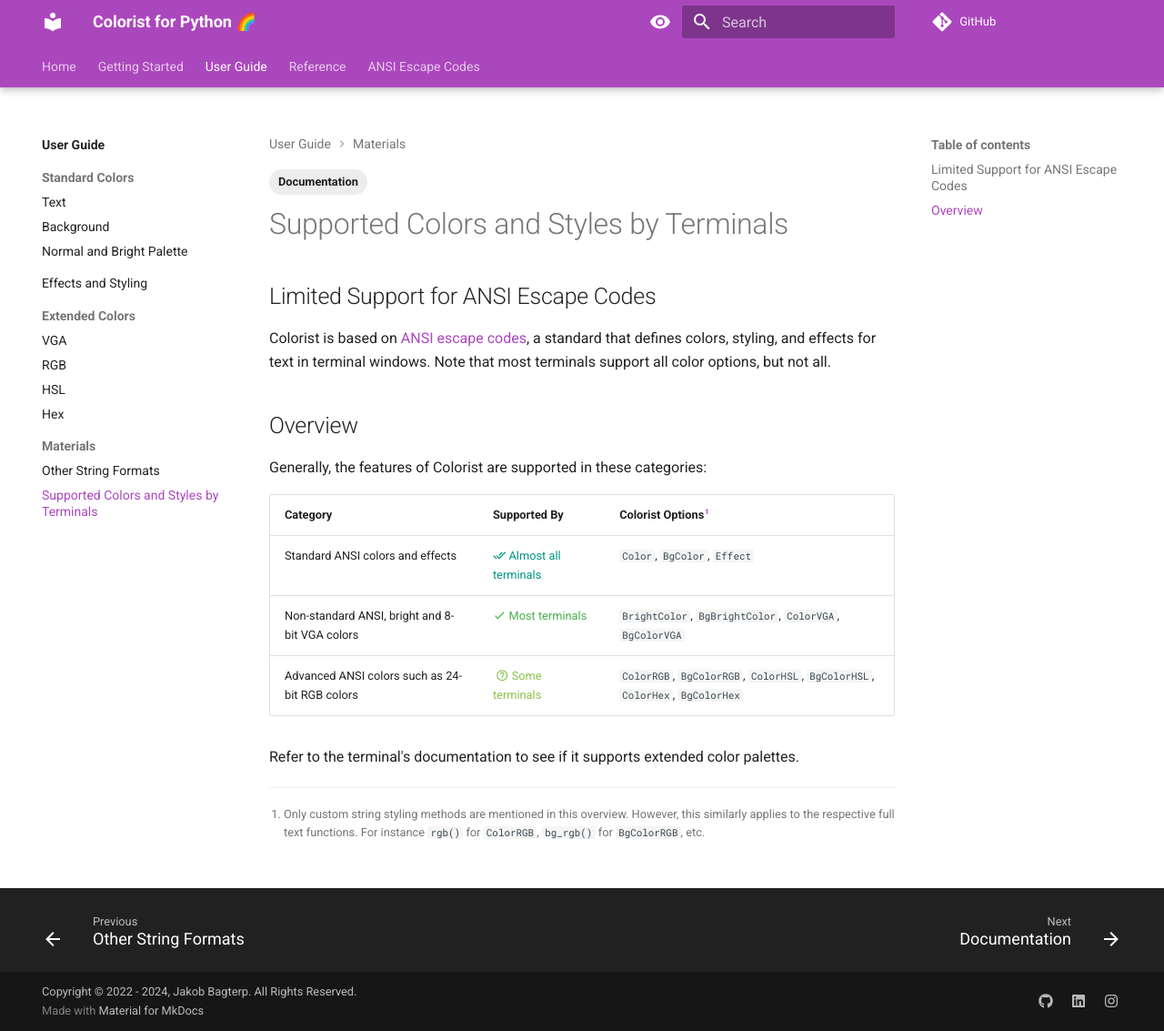
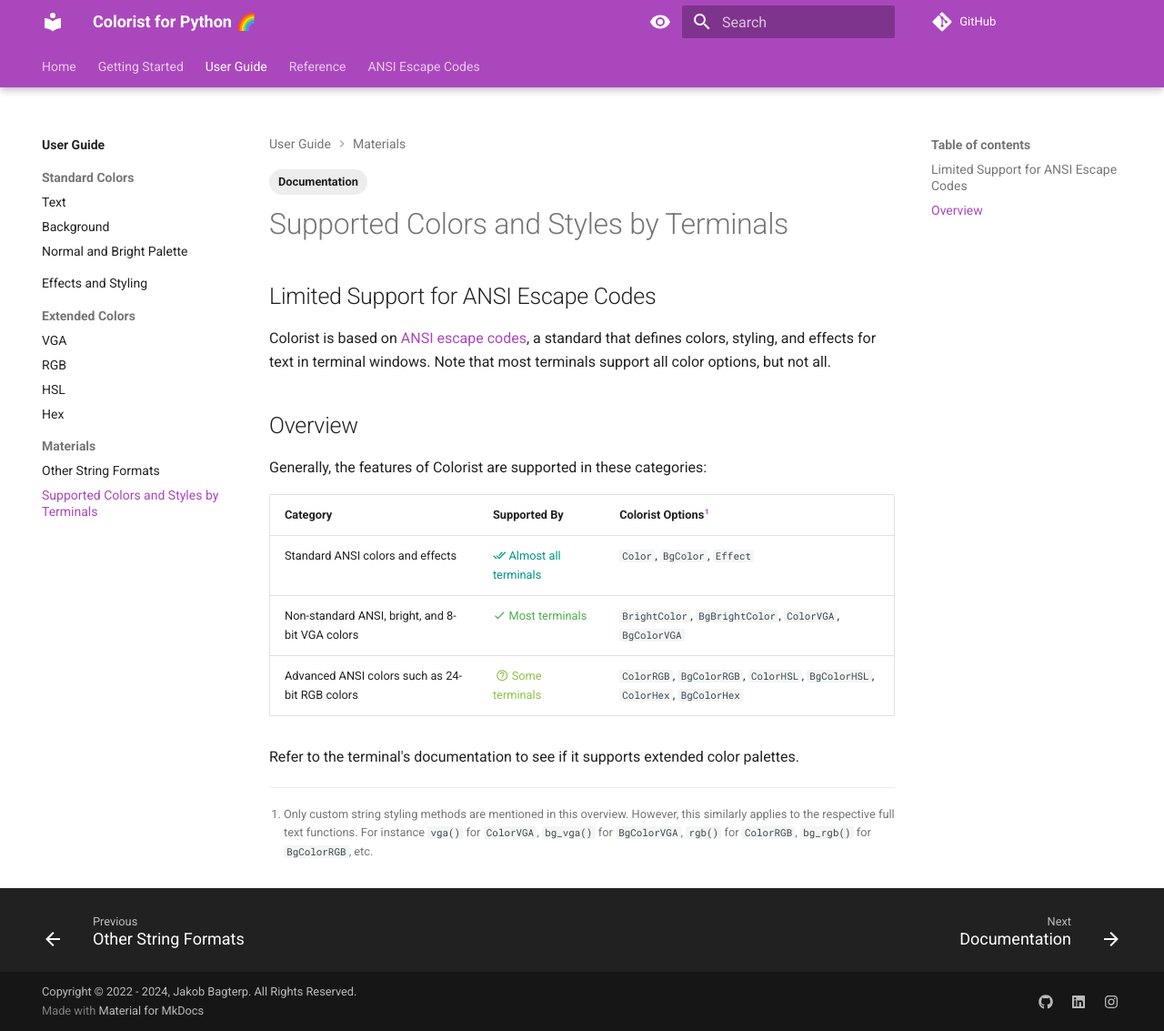
Before and after one commit to jakob-bagterp/colorist-for-python, an MkDocs documentation site: the page built from docs/user-guide/materials/terminal-support.md, in a window 1280 px wide and 1133 px high. Shown: the whole window at 91% size. Built offline with MkDocs 1.6.1 and Material for MkDocs 9.7.7, drawn with Linux system fonts in a browser that asks for light colours; comment, search, counter and statistics services are not loaded; the version menu is left out.

Commit message:
Minor updated text and footnote for terminal support table.

```diff
--- a/docs/user-guide/materials/terminal-support.md
+++ b/docs/user-guide/materials/terminal-support.md
@@ -14,12 +14,12 @@
 
 <div id="terminals-color-support-table"></div>
 
-| Category                                       | Supported By                                  | Colorist Options[^1]                                                         |
-| ---------------------------------------------- | --------------------------------------------- | ---------------------------------------------------------------------------- |
-| Standard ANSI colors and effects               | :material-check-all: Almost all terminals     | `Color`, `BgColor`, `Effect`                                                 |
-| Non-standard ANSI, bright and 8-bit VGA colors | :material-check: Most terminals               | `BrightColor`, `BgBrightColor`, `ColorVGA`, `BgColorVGA`                     |
-| Advanced ANSI colors such as 24-bit RGB colors | :material-help-circle-outline: Some terminals | `ColorRGB`, `BgColorRGB`, `ColorHSL`, `BgColorHSL`, `ColorHex`, `BgColorHex` |
+| Category                                        | Supported By                                  | Colorist Options[^1]                                                         |
+| ----------------------------------------------- | --------------------------------------------- | ---------------------------------------------------------------------------- |
+| Standard ANSI colors and effects                | :material-check-all: Almost all terminals     | `Color`, `BgColor`, `Effect`                                                 |
+| Non-standard ANSI, bright, and 8-bit VGA colors | :material-check: Most terminals               | `BrightColor`, `BgBrightColor`, `ColorVGA`, `BgColorVGA`                     |
+| Advanced ANSI colors such as 24-bit RGB colors  | :material-help-circle-outline: Some terminals | `ColorRGB`, `BgColorRGB`, `ColorHSL`, `BgColorHSL`, `ColorHex`, `BgColorHex` |
 
 Refer to the terminal's documentation to see if it supports extended color palettes.
 
-[^1]: Only custom string styling methods are mentioned in this overview. However, this similarly applies to the respective full text functions. For instance `rgb()` for `ColorRGB`, `bg_rgb()` for `BgColorRGB`, etc.
+[^1]: Only custom string styling methods are mentioned in this overview. However, this similarly applies to the respective full text functions. For instance `vga()` for `ColorVGA`, `bg_vga()` for `BgColorVGA`,  `rgb()` for `ColorRGB`, `bg_rgb()` for `BgColorRGB`, etc.
```
